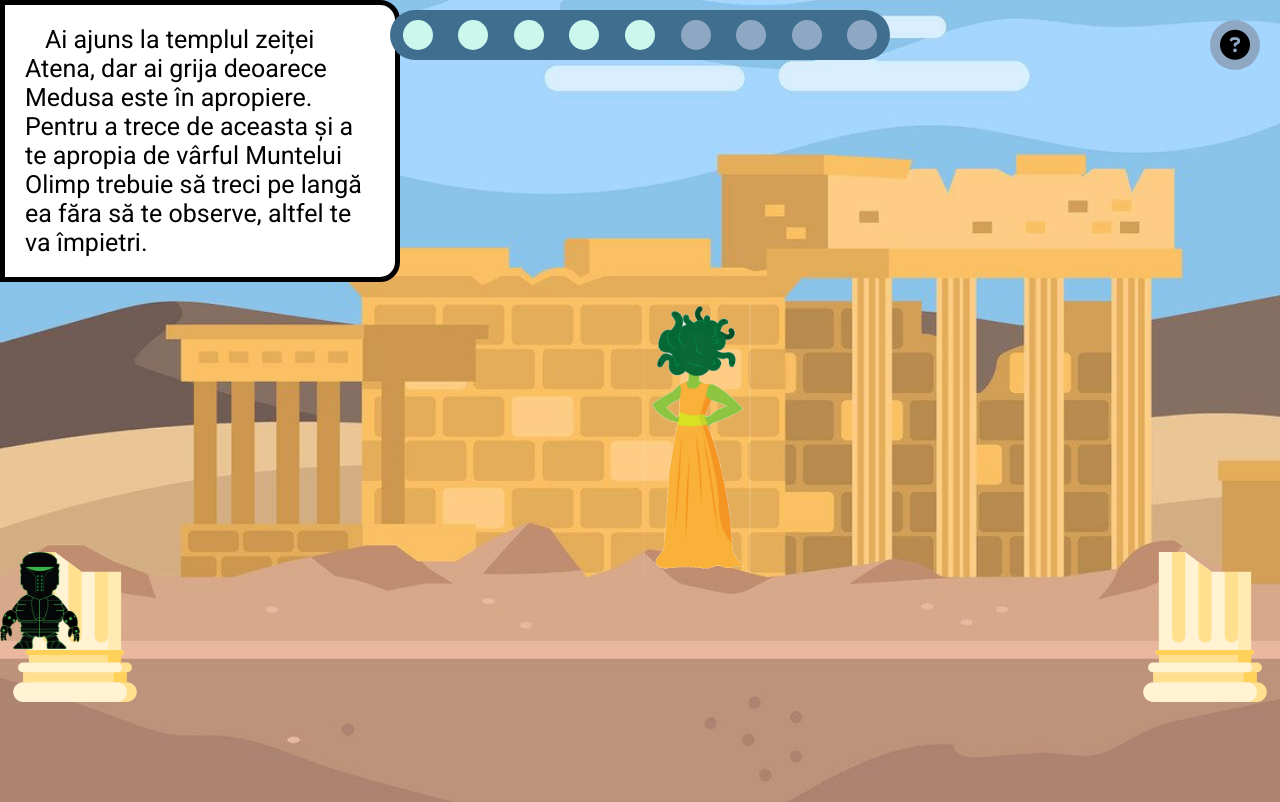
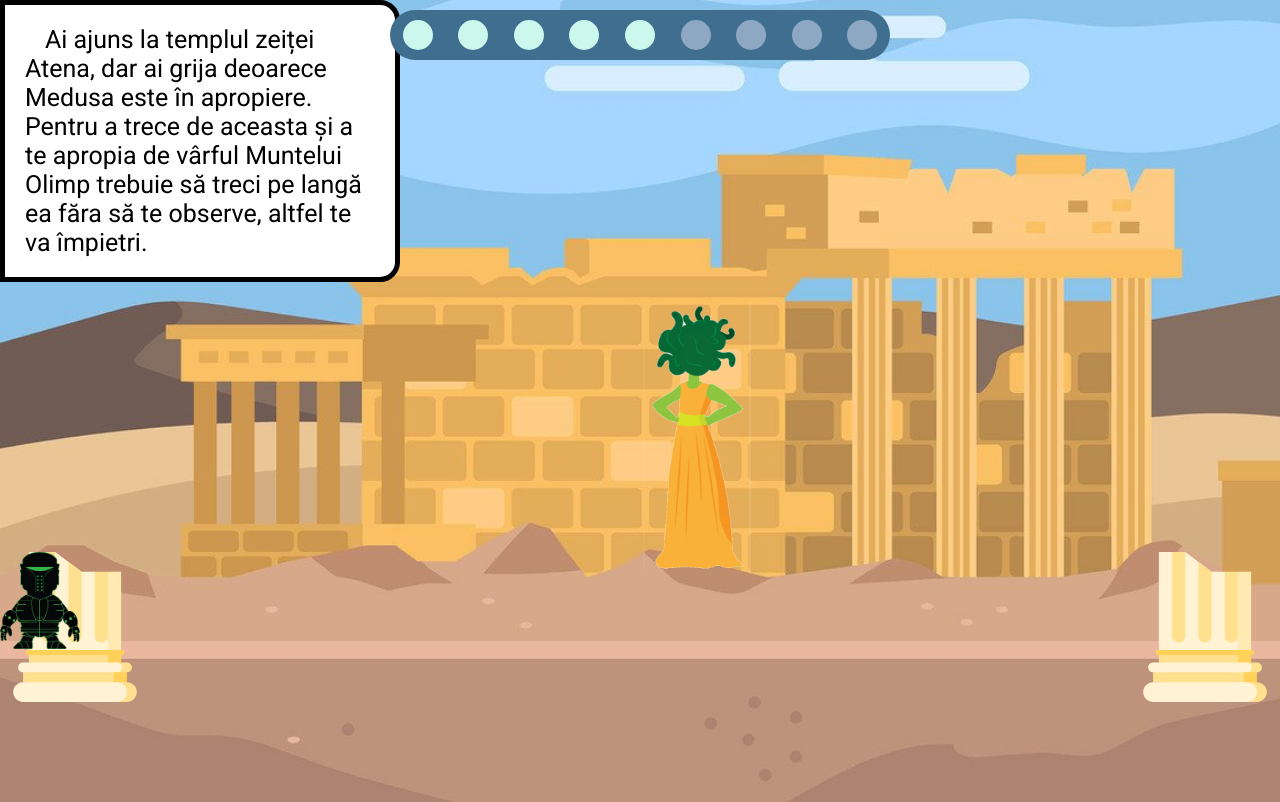
Before and after one commit to DragutuMatei/scavanger_hunt, a React (Create React App) app: page /meduza in a window 1280 px wide. Built offline with nearby package versions, Linux system fonts and the light colour scheme.

Commit message:
help button style

```diff
--- a/src/pages/Hermes.jsx
+++ b/src/pages/Hermes.jsx
@@ -99,6 +99,9 @@ function Hermes() {
   const showScore = (player) => {
     if (player.score > 21) {
       document.querySelector(player.scoreSpan).innerHTML = "BUSTED";
+      if (player == YOU) {
+        stand();
+      }
     } else document.querySelector(player.scoreSpan).innerHTML = player.score;
   };
 
--- a/src/pages/Meduza.jsx
+++ b/src/pages/Meduza.jsx
@@ -1,5 +1,4 @@
 import React, { useEffect, useState } from "react";
-import Help from "../components/Help";
 import Levels from "../components/Levels";
 
 let se = false;
@@ -29,6 +28,7 @@ function Meduza() {
         clearInterval(joc);
       }
     }, 6000);
+
   }, []);
 
   const rezv = () => {
@@ -84,17 +84,13 @@ function Meduza() {
   return (
     <div className="meduza">
       <Levels level={5} />
-      <Help
-        text={
-          "Lorem ipsum dolor sit amet consectetur adipisicing elit. Vel possimus qui, unde aperiam sunt facilis veniam quasi reiciendis deserunt voluptatum quae iste quia ad eveniet corrupti blanditiis excepturi exercitationem maiores?"
-        }
-      />
+
       <div className="txtBox">
         <p>
           Ai ajuns la templul zeiței Atena, dar ai grija deoarece Medusa este în
           apropiere. Pentru a trece de aceasta și a te apropia de vârful
-          Muntelui Olimp trebuie să treci pe langă ea făra să te observe, altfel
-          te va împietri.
+          Muntelui Olimp trebuie să treci pe langă ea făra să te
+          observe, altfel te va împietri.
         </p>
       </div>
       <div className="joculet">
```
